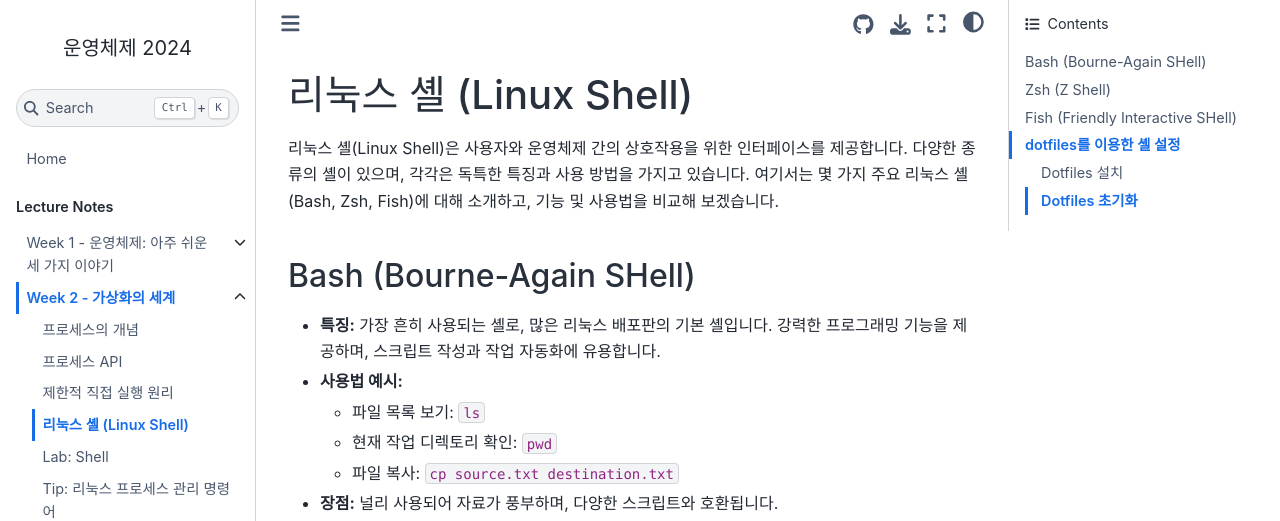
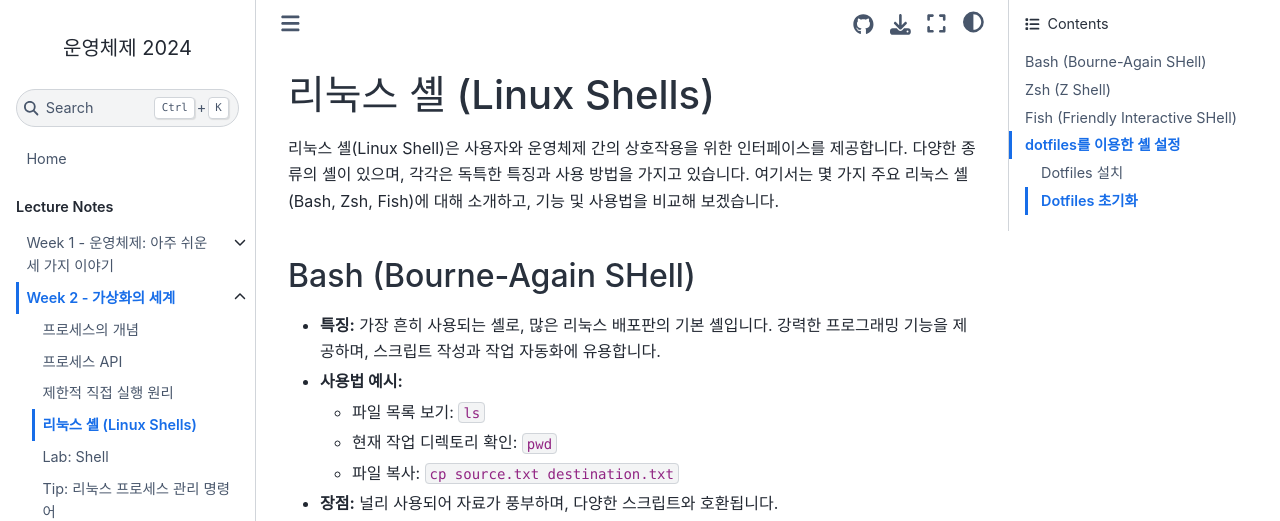
Before and after one commit to entelecheia/os-2024, a Jupyter Book: the page built from book/week02/shells.md, in a window 1280 px wide and 900 px high. Shown: the top 521 px of the window. Built offline with Jupyter Book 1.0.4 settings and Sphinx 7.4.7 and the Sphinx Book theme 1.1.4, drawn with Linux system fonts in a browser that asks for light colours; a script that is not in the unit is left out.

Commit message:
chore(book): update title to plural form

```diff
--- a/book/week02/shells.md
+++ b/book/week02/shells.md
@@ -1,4 +1,4 @@
-# 리눅스 셸 (Linux Shell)
+# 리눅스 셸 (Linux Shells)
 
 리눅스 셸(Linux Shell)은 사용자와 운영체제 간의 상호작용을 위한 인터페이스를 제공합니다. 다양한 종류의 셸이 있으며, 각각은 독특한 특징과 사용 방법을 가지고 있습니다. 여기서는 몇 가지 주요 리눅스 셸(Bash, Zsh, Fish)에 대해 소개하고, 기능 및 사용법을 비교해 보겠습니다.
 
```
